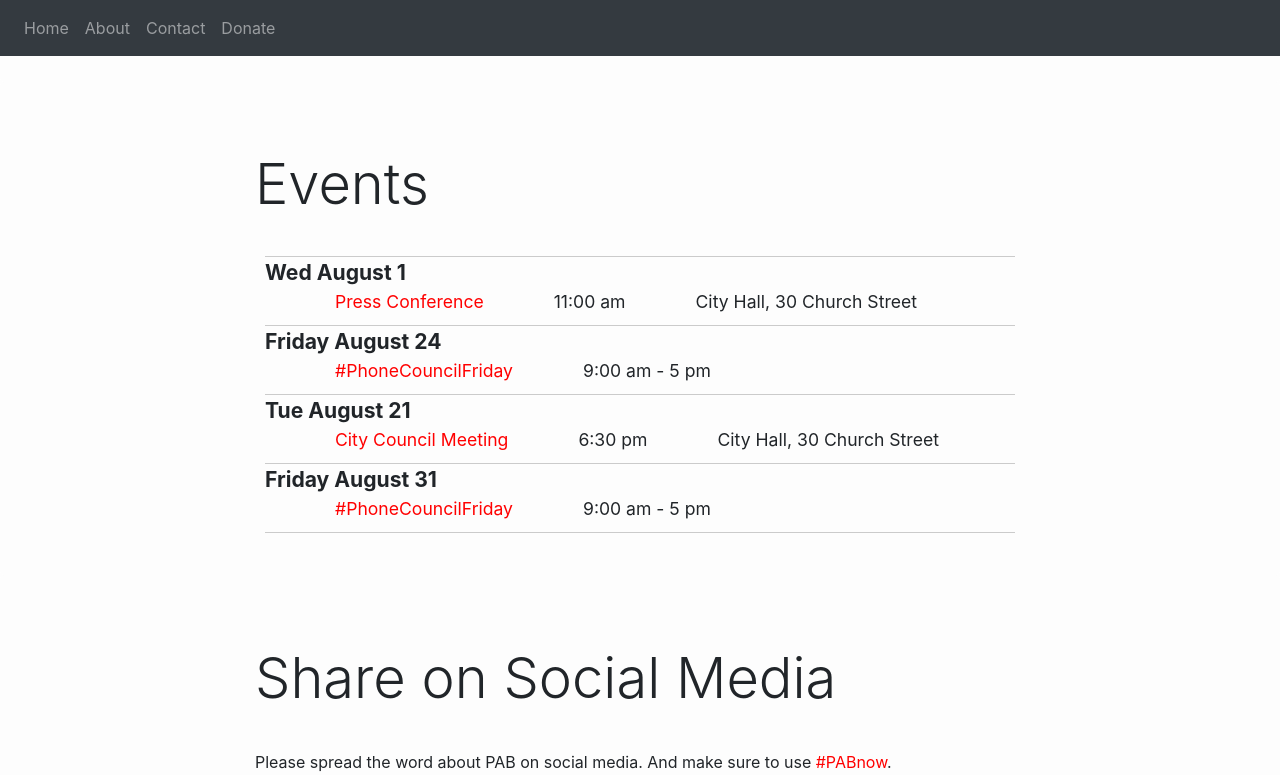
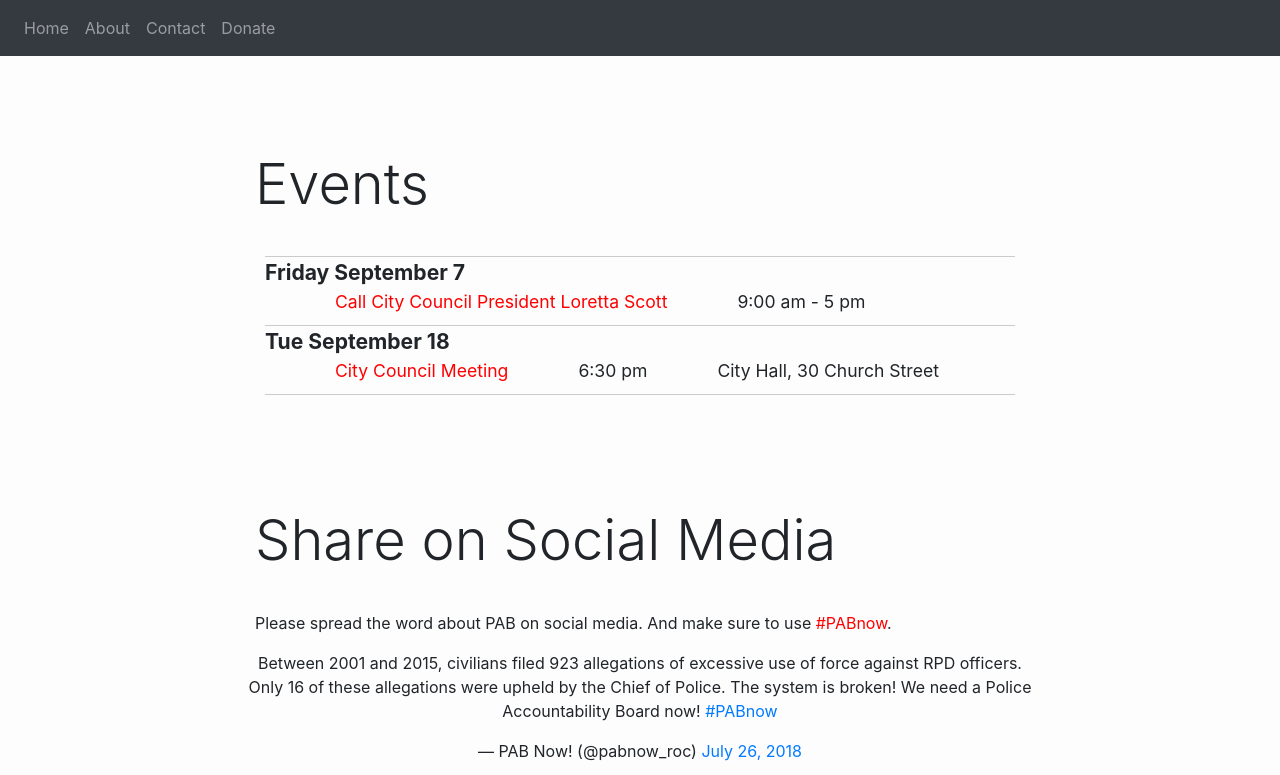
Before and after one commit to pabnow/pabnow.github.io, a Jekyll site: the page built from index.html, in a window 1280 px wide and 900 px high, scrolled down 1552 px, cut to the strip 0-775 px from the top of the window. Built offline with Jekyll 4.4.1, drawn with Linux system fonts in a browser that asks for light colours; nearby versions of some CDN libraries; comment, search, counter and statistics services are not loaded.

Commit message:
Update index.html

```diff
--- a/index.html
+++ b/index.html
@@ -148,18 +148,14 @@ title: PAB
 
         	<div style="width: 100%; max-width: 800px;" class="container events">
           		<h1 class="display-4">Events</h1>
+
 			<div class="event">
-				<div class="event_date">Wed August 1</div><span class="event_name"><a href="https://www.facebook.com/events/1988538147874345/">Press Conference</a></span><span class="event_time">11:00 am</span><span class="event_location">City Hall, 30 Church Street</span>
+				<div class="event_date">Friday September 7</div><span class="event_name"><a href="https://www.facebook.com/events/217777008917662/?event_time_id=217777018917661">Call City Council President Loretta Scott</a></span><span class="event_time">9:00 am - 5 pm</span><span class="event_location"></span>
 			</div>
 			<div class="event">
-				<div class="event_date">Friday August 24</div><span class="event_name"><a href="https://www.facebook.com/events/217777008917662/">#PhoneCouncilFriday</a></span><span class="event_time">9:00 am - 5 pm</span><span class="event_location"></span>
+				<div class="event_date">Tue September 18</div><span class="event_name"><a href="https://www.facebook.com/events/457409914778089/?event_time_id=457409938111420">City Council Meeting</a></span><span class="event_time">6:30 pm</span><span class="event_location">City Hall, 30 Church Street</span>
 			</div>
-			<div class="event">
-				<div class="event_date">Tue August 21</div><span class="event_name"><a href="https://www.facebook.com/events/479159955862294/">City Council Meeting</a></span><span class="event_time">6:30 pm</span><span class="event_location">City Hall, 30 Church Street</span>
-			</div>
-			<div class="event">
-				<div class="event_date">Friday August 31</div><span class="event_name"><a href="https://www.facebook.com/events/217777008917662/">#PhoneCouncilFriday</a></span><span class="event_time">9:00 am - 5 pm</span><span class="event_location"></span>
-			</div>
+
 
         	</div> 	<!-- events container  -->
 	</div>
```
